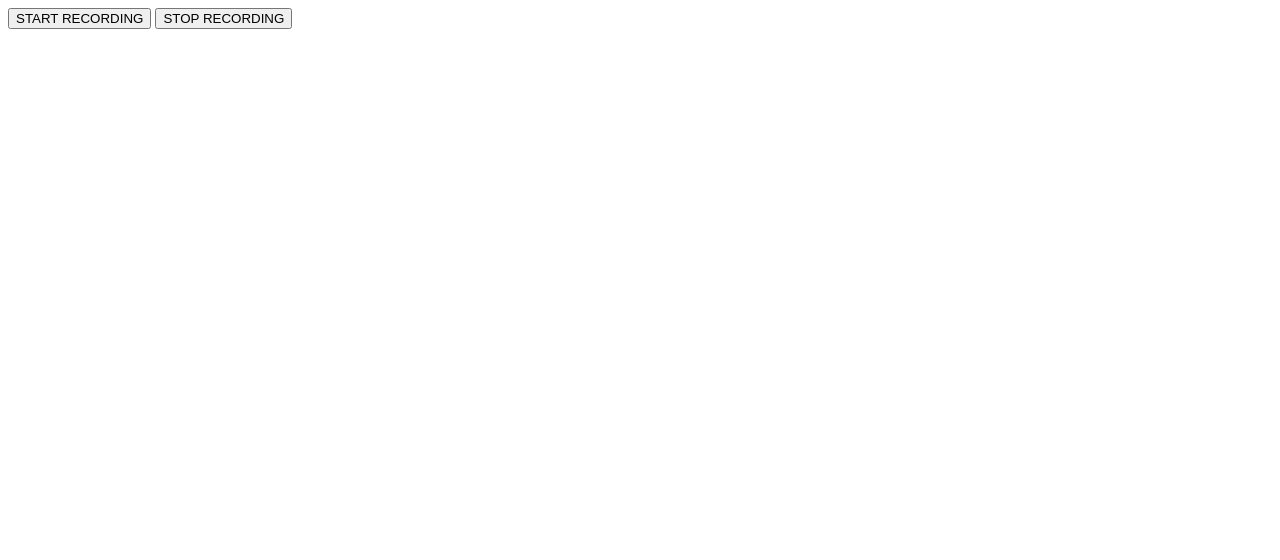
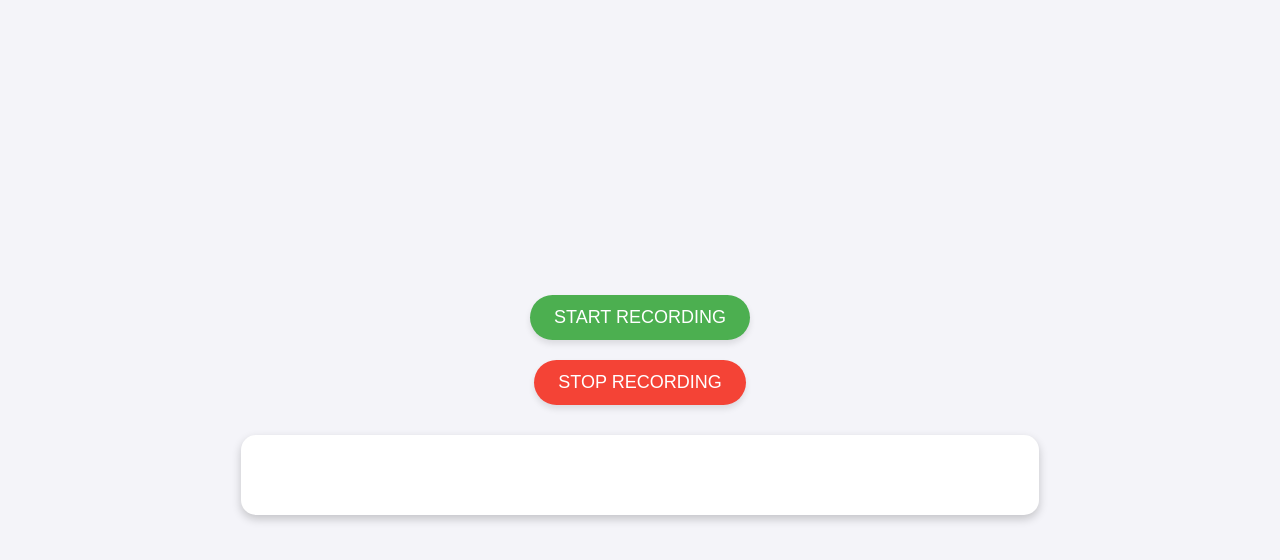
Before and after one commit to ken-iks/audio-transcriber, a website: page frontend/dist/index.html in a window 1280 px wide. Drawn offline with Linux system fonts and the light colour scheme.

Commit message:
project done

```diff
--- a/frontend/dist/app.js
+++ b/frontend/dist/app.js
@@ -239,11 +239,11 @@ function main() {
                 if (finalBlob) {
                     console.log("Final recorded audio blob:", finalBlob);
                     const transcriptionResults = yield transcribe(finalBlob); // Run transcription after recording ends
+                    // display transcription on screen
                     const transcriptionDiv = document.getElementById("transcription");
                     if (transcriptionDiv) {
                         transcriptionDiv.textContent = transcriptionResults;
                     }
-                    // display transcription on screen
                 }
                 // Reset recorder
                 recorder = null;
--- a/frontend/dist/index.html
+++ b/frontend/dist/index.html
@@ -1,29 +1,86 @@
-<html>
+<!DOCTYPE html>
+<html lang="en">
+<head>
+    <meta charset="UTF-8">
+    <meta name="viewport" content="width=device-width, initial-scale=1.0">
+    <title>Audio Transcriber</title>
     <style>
-    /* Basic spinner styling */
+        /* Center the content */
+        body {
+            display: flex;
+            flex-direction: column;
+            justify-content: center;
+            align-items: center;
+            height: 100vh;
+            background-color: #f4f4f9;
+            font-family: Arial, sans-serif;
+            margin: 0;
+        }
+
+        /* Button styling */
+        button {
+            background-color: #4CAF50;
+            color: white;
+            border: none;
+            padding: 12px 24px;
+            font-size: 18px;
+            border-radius: 25px;
+            cursor: pointer;
+            margin: 10px;
+            transition: all 0.3s ease-in-out;
+            box-shadow: 0 4px 6px rgba(0, 0, 0, 0.1);
+        }
+
+        button:hover {
+            background-color: #45a049;
+        }
+
+        #recordButton-2 {
+            background-color: #f44336;
+        }
+
+        #recordButton-2:hover {
+            background-color: #d32f2f;
+        }
+
+        /* Transcription Box */
+        #transcription {
+            width: 60%;
+            min-height: 50px;
+            background-color: white;
+            border-radius: 15px;
+            padding: 15px;
+            margin-top: 20px;
+            box-shadow: 0 4px 10px rgba(0, 0, 0, 0.2);
+            text-align: center;
+            overflow: hidden;
+            transition: all 0.3s ease-in-out;
+        }
+
+        /* Centered Spinner */
         .spinner {
-        display: inline-block;
             width: 40px;
             height: 40px;
             border: 4px solid rgba(0, 0, 0, 0.1);
             border-top-color: #000;
             border-radius: 50%;
             animation: spin 1s linear infinite;
+            margin-top: 20px;
         }
 
         @keyframes spin {
             to { transform: rotate(360deg); }
         }
 
-    /* Initially hide the spinner */
         .hidden {
             display: none;
         }
     </style>
+</head>
 <body>
-  <script src="./app.js" type="module"></script>
-  <button id="recordButton-1"> START RECORDING </button>
-  <button id="recordButton-2"> STOP RECORDING </button>
+    <script src="app.js" type="module"></script>
+    <button id="recordButton-1">START RECORDING</button>
+    <button id="recordButton-2">STOP RECORDING</button>
     <div id="transcription"></div>
     <div id="spinner" class="spinner hidden" aria-hidden="true"></div>
 </body>
```
Also changed, not shown: 1 other file. Lines whose indentation alone changed are shown as unchanged.
